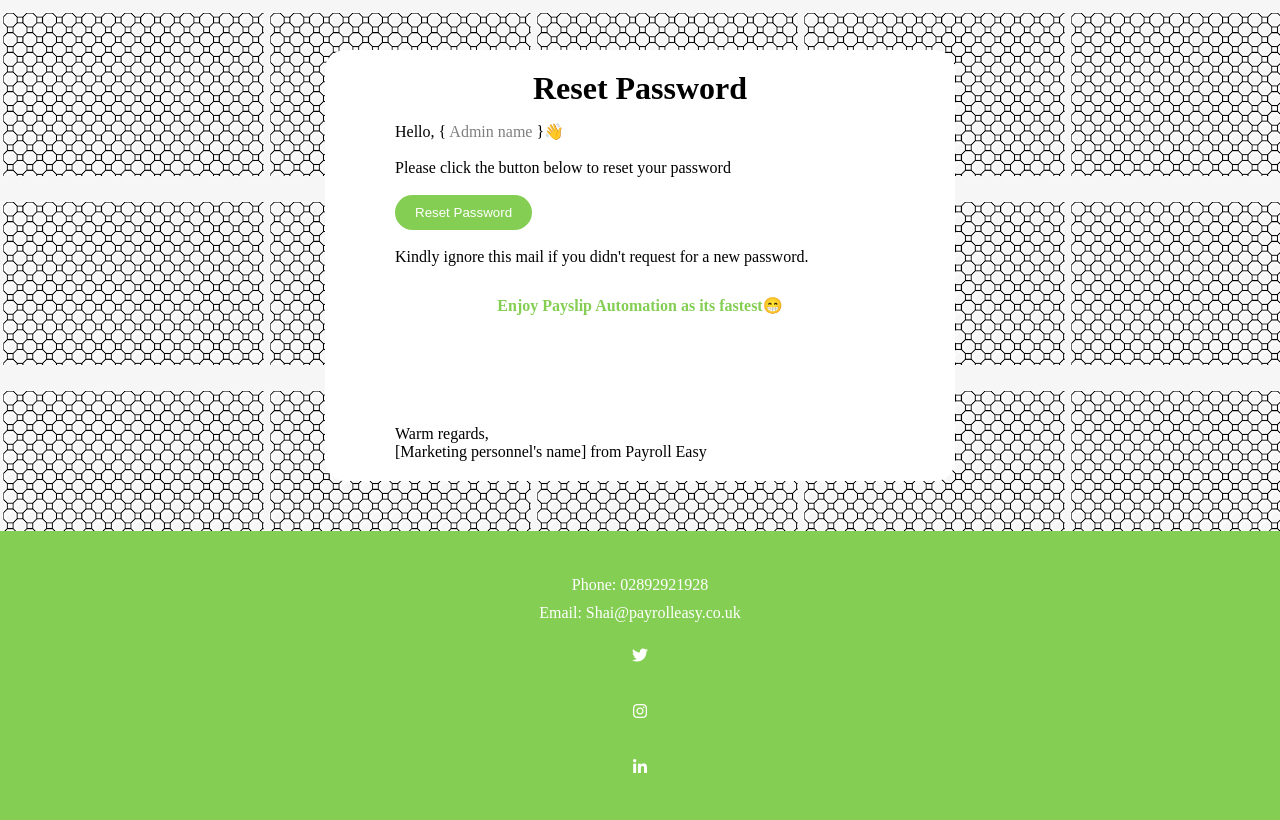
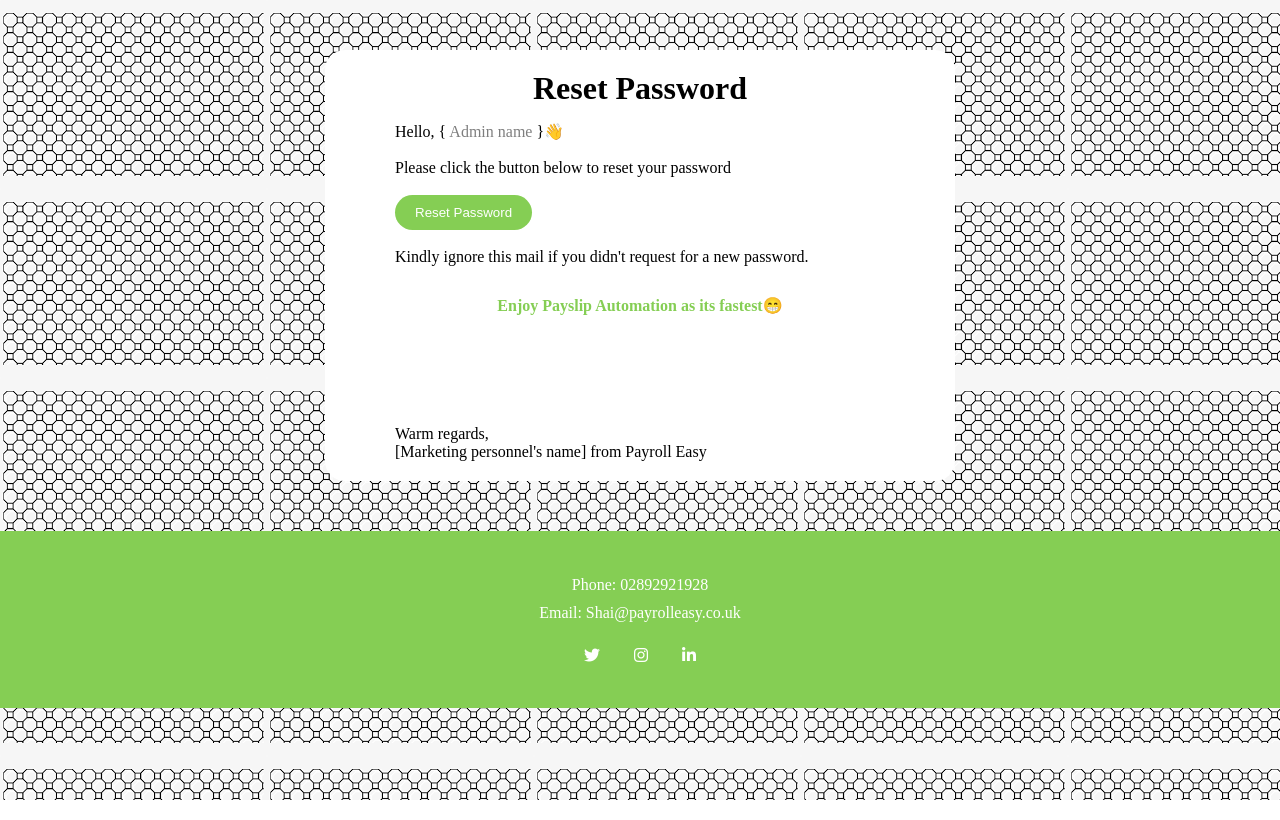
Before and after one commit to uty123/Email-Template, a plain HTML site: page index.html in a window 1280 px wide. Drawn offline with Linux system fonts and the light colour scheme.

Commit message:
html changes

```diff
--- a/src/index.html
+++ b/index.html
@@ -51,10 +51,11 @@
             >Email: Shai@payrolleasy.co.uk</a
           >
         </div>
-
-        <i class="fa-brands fa-twitter"></i>
-        <i class="fa-brands fa-instagram"></i>
-        <i class="fa-brands fa-linkedin-in"></i>
+        <div class="icons">
+          <i class="fa-brands fa-twitter"></i>
+          <i class="fa-brands fa-instagram"></i>
+          <i class="fa-brands fa-linkedin-in"></i>
+        </div>
       </span>
     </footer>
   </body>
```
